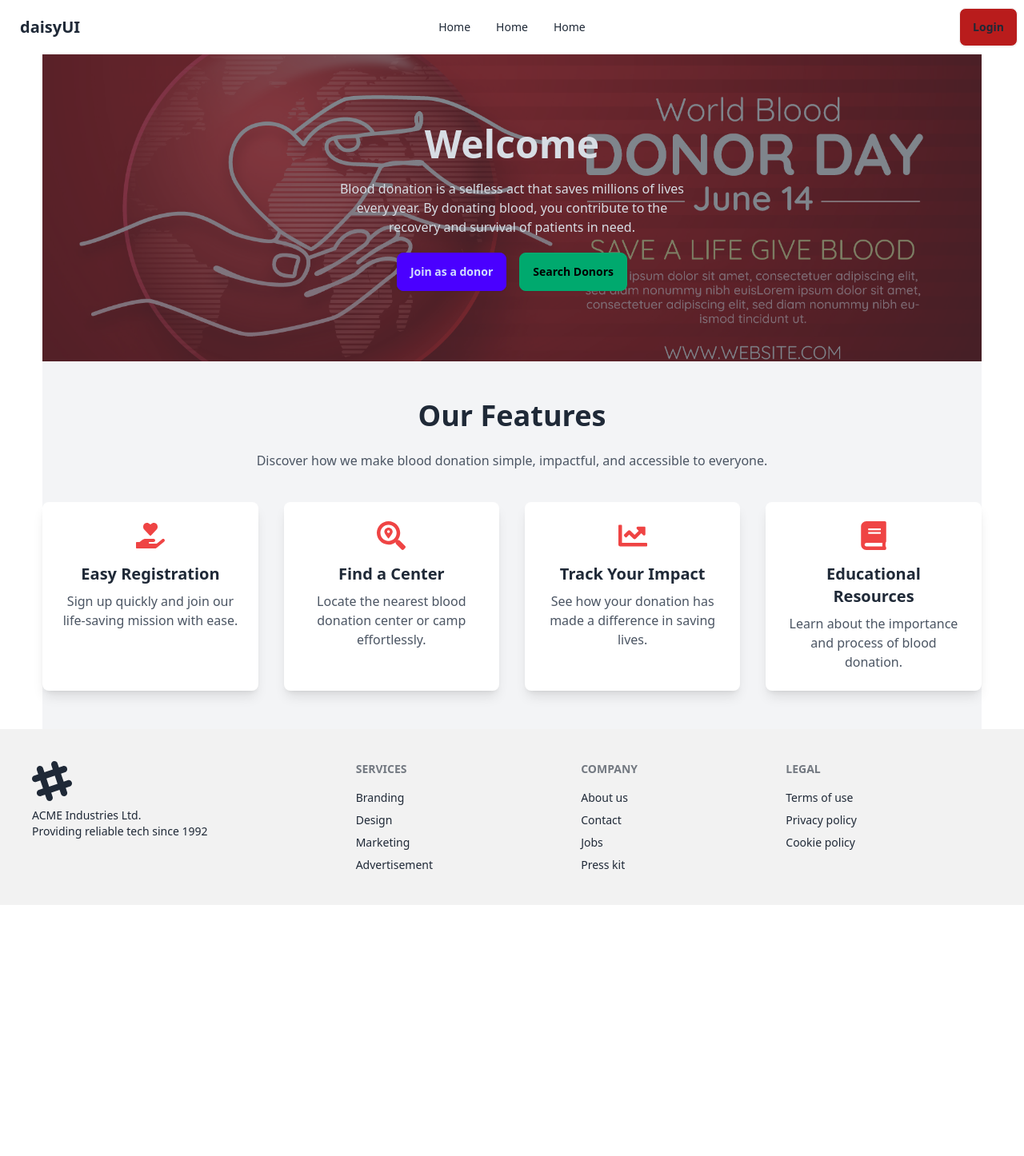
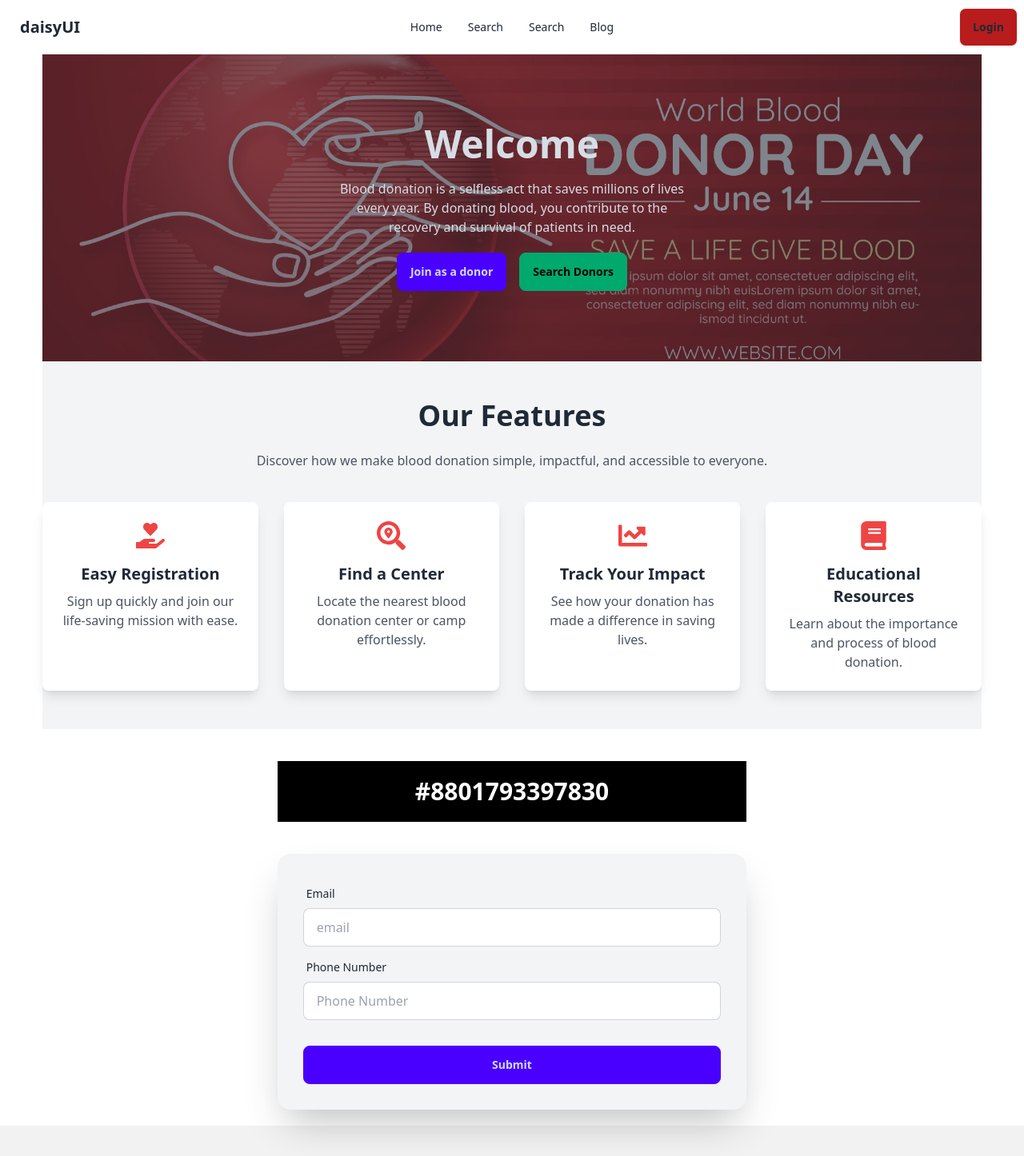
Before and after one commit to ZAHIDHOSEN/Blood-donation-website-client, a React (Vite) app: page / in a window 1280 px wide. Shown: the top 1446 px of the page at 80% size. Before the commit the page ends 1132 px from the top, so only its background shows below. Built offline with nearby package versions, Linux system fonts and the light colour scheme.

Commit message:
added search page function

```diff
--- /dev/null
+++ b/src/Components/ContactForm.jsx
@@ -0,0 +1,28 @@
+import React from 'react';
+
+const ContactForm = () => {
+    return (
+        <div className="card bg-gray-100 w-1/2 mx-auto shrink-0 shadow-2xl my-5">
+        <form className="card-body">
+          <div className="form-control">
+            <label className="label">
+              <span className="label-text">Email</span>
+            </label>
+            <input type="email" placeholder="email" className="input input-bordered" required />
+          </div>
+          <div className="form-control">
+            <label className="label">
+              <span className="label-text">Phone Number</span>
+            </label>
+            <input type="number" placeholder="Phone Number" className="input input-bordered" required />
+
+          </div>
+          <div className="form-control mt-6">
+            <button className="btn btn-primary">Submit</button>
+          </div>
+        </form>
+      </div>
+    );
+};
+
+export default ContactForm;
--- /dev/null
+++ b/src/Components/ContactNumber.jsx
@@ -0,0 +1,13 @@
+import React from 'react';
+
+const ContactNumber = () => {
+    return (
+        <div className='bg-black w-1/2 mx-auto my-10'>
+            <h3 className='text-center font-bold text-white text-3xl py-5'>#8801793397830</h3>
+
+
+        </div>
+    );
+};
+
+export default ContactNumber;
--- a/src/Pages/Home/Home.jsx
+++ b/src/Pages/Home/Home.jsx
@@ -1,12 +1,17 @@
 import React from 'react';
 import Banner from '../../Components/Banner';
 import Features from '../../Components/Features';
+import ContactNumber from '../../Components/ContactNumber';
+import ContactForm from '../../Components/ContactForm';
 
 const Home = () => {
     return (
         <div className='w-11/12 mx-auto'>
             <Banner></Banner>
             <Features></Features>
+            <ContactNumber></ContactNumber>
+            <ContactForm></ContactForm>
+
 
 
         </div>
--- /dev/null
+++ b/src/Pages/Search/Search.jsx
@@ -0,0 +1,105 @@
+import React, { useEffect, useState } from 'react';
+import { useLoaderData } from 'react-router-dom';
+
+const Search = () => {
+  const districts = useLoaderData();
+  // console.log(districts)
+  const [selectDistrict, setSelectDistrict] = useState()
+  const [filterDistrict, setFilterDistrict] = useState(districts)
+  const [bloodGroup, setBloodGroup] = useState('')
+  const [result, setResult] = useState([]);
+
+  const [upazila, setUpazila] = useState([]);
+  const [selectUpazila, setSelectUpazila] = useState();
+
+
+  useEffect(()=>{
+    fetch('http://localhost:5000/upazila')
+    .then(res => res.json())
+    .then(data =>{
+      setUpazila(data)
+    })
+  },[])
+
+  const handleSearch = () =>{
+    setResult([
+      {name: 'zahid', bloodGroup, district: selectDistrict, upazila: selectUpazila},
+      {name: 'plabon', bloodGroup, district: selectDistrict, upazila: selectUpazila}
+    ])
+  }
+    return (
+      <div>
+          <div className="card bg-slate-100 w-1/2 mx-auto shrink-0 shadow-2xl">
+          <h2 className='text-3xl font-bold text-center'>Search for blood donner</h2>
+        <form className="card-body">
+          <div className="form-control">
+            <label className="label">
+              <span className="label-text">Blood group</span>
+            </label>
+            <select className="select select-bordered w-full max-w-xs" value={bloodGroup} onChange={(e) => setBloodGroup(e.target.value)}>
+
+             <option value="">Blood Group</option>
+            <option value="A+">A+</option>
+            <option value="A-">A-</option>
+            <option value="B+">B+</option>
+            <option value="B-">B-</option>
+            <option value="AB+">AB+</option>
+            <option value="AB-">AB-</option>
+            <option value="O+">O+</option>
+            <option value="O-">O-</option>
+            </select>
+          </div>
+          <div className="form-control">
+            <label className="label">
+              <span className="label-text">District</span>
+            </label>
+            <select className="select select-bordered w-full max-w-xs" value={selectDistrict} onChange={(e) => setSelectDistrict(e.target.value)}>
+            <option value="">District</option>
+            {filterDistrict.map((district) => (
+              <option key={district._id} value={district.name}>
+                {district.name}
+              </option>
+            ))}
+          </select>
+
+          </div>
+          <div className="form-control">
+            <label className="label">
+              <span className="label-text">Upazila</span>
+            </label>
+            <select className="select select-bordered w-full max-w-xs" value={selectUpazila} onChange={(e) => setSelectUpazila(e.target.value)}>
+            <option value="">upazila</option>
+            {upazila.map((union) => (
+              <option key={union._id} value={union.name}>
+                {union.name}
+              </option>
+            ))}
+          </select>
+
+          </div>
+          <div className="form-control mt-6">
+            <button onClick={handleSearch} className="btn btn-primary">Search</button>
+          </div>
+        </form>
+      </div>
+      <div>
+        <h2 className="text-2xl font-bold text-center my-10">Search result</h2>
+
+        {result.length === 0 ? (
+          <p className='text-center font-bold text-2xl text-red-500 my-10'>No Data Match.</p>
+        ) : (
+          <ul>
+            {result.map((result, index) => (
+              <li key={index}>
+                {result.name} - {result.bloodGroup} - {result.district} - {result.upazila}
+              </li>
+            ))}
+          </ul>
+        )}
+
+      </div>
+      </div>
+    );
+};
+
+export default Search;
--- a/src/Route/Router.jsx
+++ b/src/Route/Router.jsx
@@ -5,6 +5,7 @@ import {
 import MainLayout from "../Layout/MainLayout";
 import Home from "../Pages/Home/Home";
 import ErrorPage from "../Pages/Error/ErrorPage";
+import Search from "../Pages/Search/Search";
 
 
  export const router = createBrowserRouter([
@@ -16,6 +17,11 @@ import ErrorPage from "../Pages/Error/ErrorPage";
         {
           path: '/',
           element: <Home></Home>
+        },
+        {
+          path: 'search',
+          element: <Search></Search>,
+          loader: () => fetch('http://localhost:5000/district')
         }
       ]
 
--- a/src/Shaed/Navbar.jsx
+++ b/src/Shaed/Navbar.jsx
@@ -5,8 +5,9 @@ const Navbar = () => {
 
   const links = <>
   <li><Link to='/'>Home</Link></li>
-  <li><Link to='/search'>Home</Link></li>
-  <li><Link to='/'>Home</Link></li>
+  <li><Link to='/search'>Search</Link></li>
+  <li><Link to='/search'>Search</Link></li>
+  <li><Link to='/blog'>Blog</Link></li>
 
   </>
     return (
```
